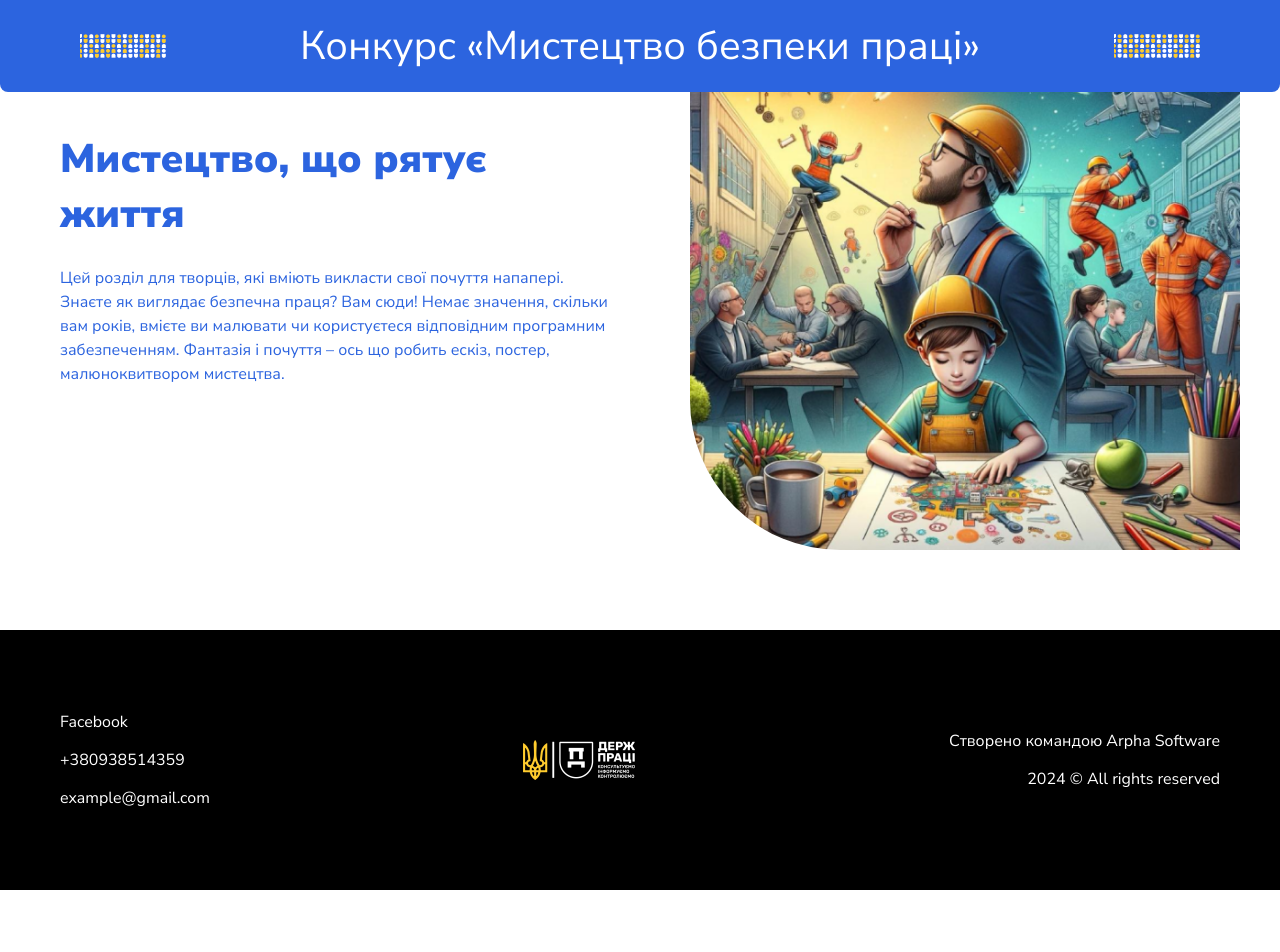
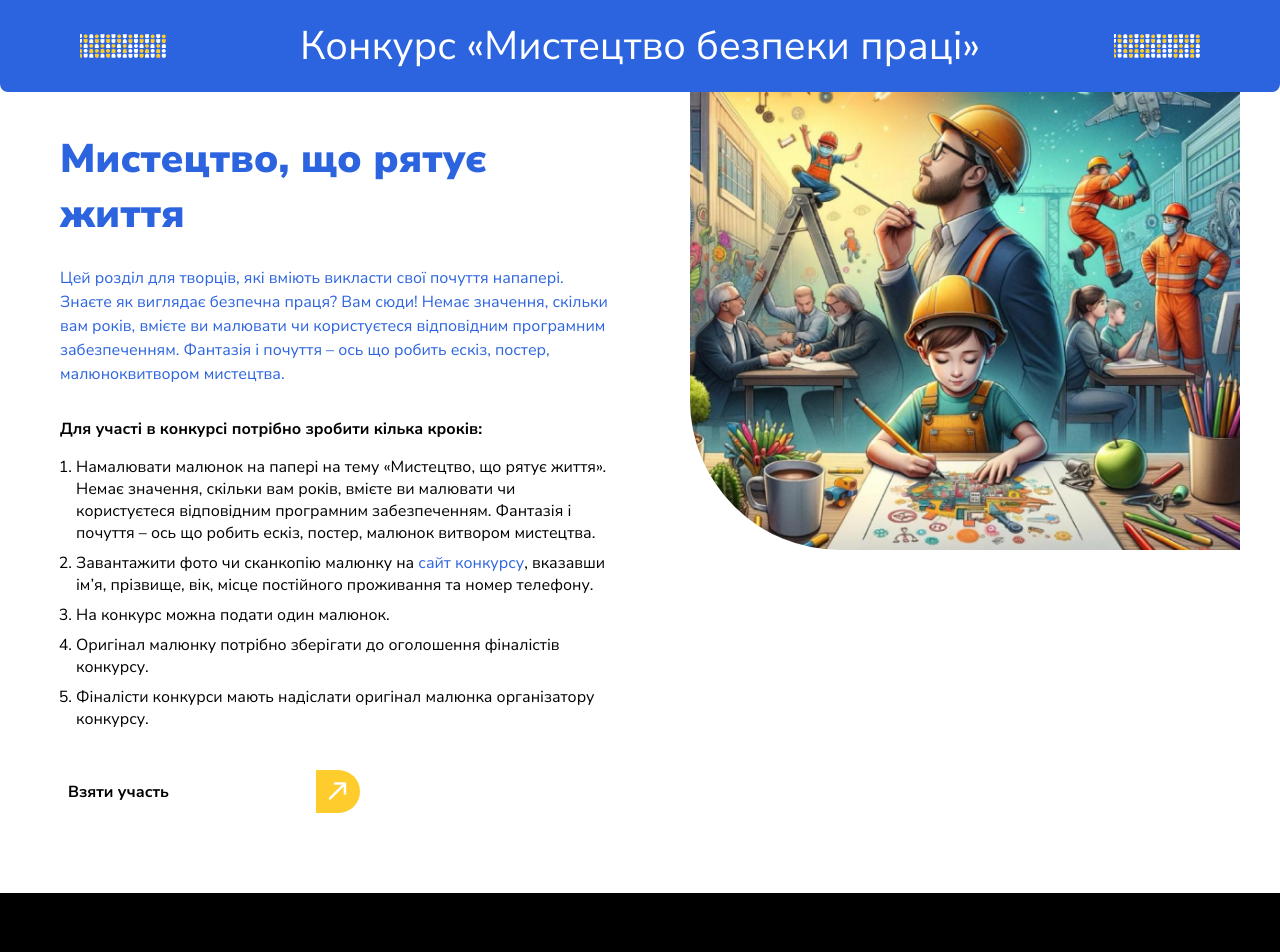
Before and after one commit to Arpha-Software/work-competition, a Next.js app: page /art in a window 1280 px wide. Shown: the top 952 px of the page. Before the commit the page ends 890 px from the top, so only its background shows below. Built offline with nearby package versions, Linux system fonts and the light colour scheme.

Commit message:
finish last content section

```diff
--- a/src/app/[slug]/InnerPage.module.scss
+++ b/src/app/[slug]/InnerPage.module.scss
@@ -3,3 +3,7 @@
   height: auto;
   border-radius: 0 0 0 150px;
 }
+
+.arrowLink {
+  max-width: 300px;
+}
--- a/src/app/[slug]/page.tsx
+++ b/src/app/[slug]/page.tsx
@@ -1,4 +1,7 @@
+import cn from "@/tools/cn";
+
 import { Container } from '@/components/Container';
+import { ArrowLink } from "@/components/ArrowLink";
 
 import { content } from './content';
 import styles from './InnerPage.module.scss';
@@ -34,6 +37,45 @@ export default async function Page({ params: { slug } }: PageParams) {
           <p className='text-primary text-sm lg:text-base'>
             {content[slug].subtitle}
           </p>
+
+          <h2 className='mt-6 mb-4 text-black font-bold text-base/[22px] lg:mt-8'>Для участі в конкурсі потрібно зробити кілька кроків:</h2>
+
+          <ul className='m-0 pl-4 text-black list-decimal text-base/[22px]'>
+            <li className='mb-2'>
+              Намалювати малюнок на папері на тему «Мистецтво, що рятує життя».
+              Немає значення, скільки вам років, вмієте ви малювати чи користуєтеся відповідним програмним
+              забезпеченням. Фантазія і почуття – ось що робить ескіз, постер, малюнок витвором мистецтва.
+            </li>
+
+            <li className='mb-2'>
+              Завантажити фото чи сканкопію малюнку на <a className="text-primary hover:underline" href="">сайт конкурсу</a>, вказавши ім’я, прізвище, вік,
+              місце постійного проживання та номер телефону.
+            </li>
+
+            <li className='mb-2'>
+              На конкурс можна подати один малюнок.
+            </li>
+
+            <li className='mb-2'>
+              Оригінал малюнку потрібно зберігати до оголошення фіналістів конкурсу.
+            </li>
+
+            <li>
+              Фіналісти конкурси мають надіслати оригінал малюнка організатору конкурсу.
+            </li>
+          </ul>
+
+          <ArrowLink
+            className={
+              cn(
+                'mt-10',
+                styles.arrowLink,
+              )
+            }
+            href=''
+          >
+            Взяти участь
+          </ArrowLink>
         </div>
       </Container>
     </main>
```
